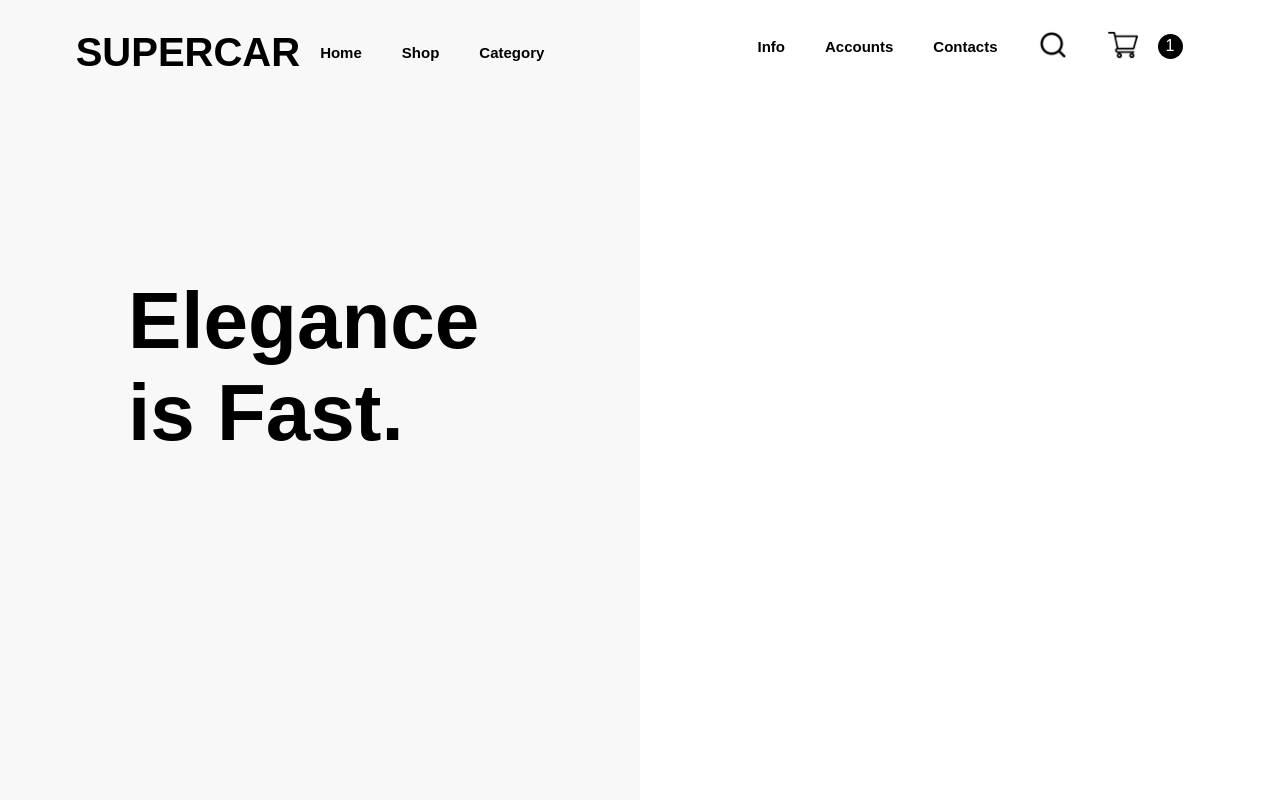
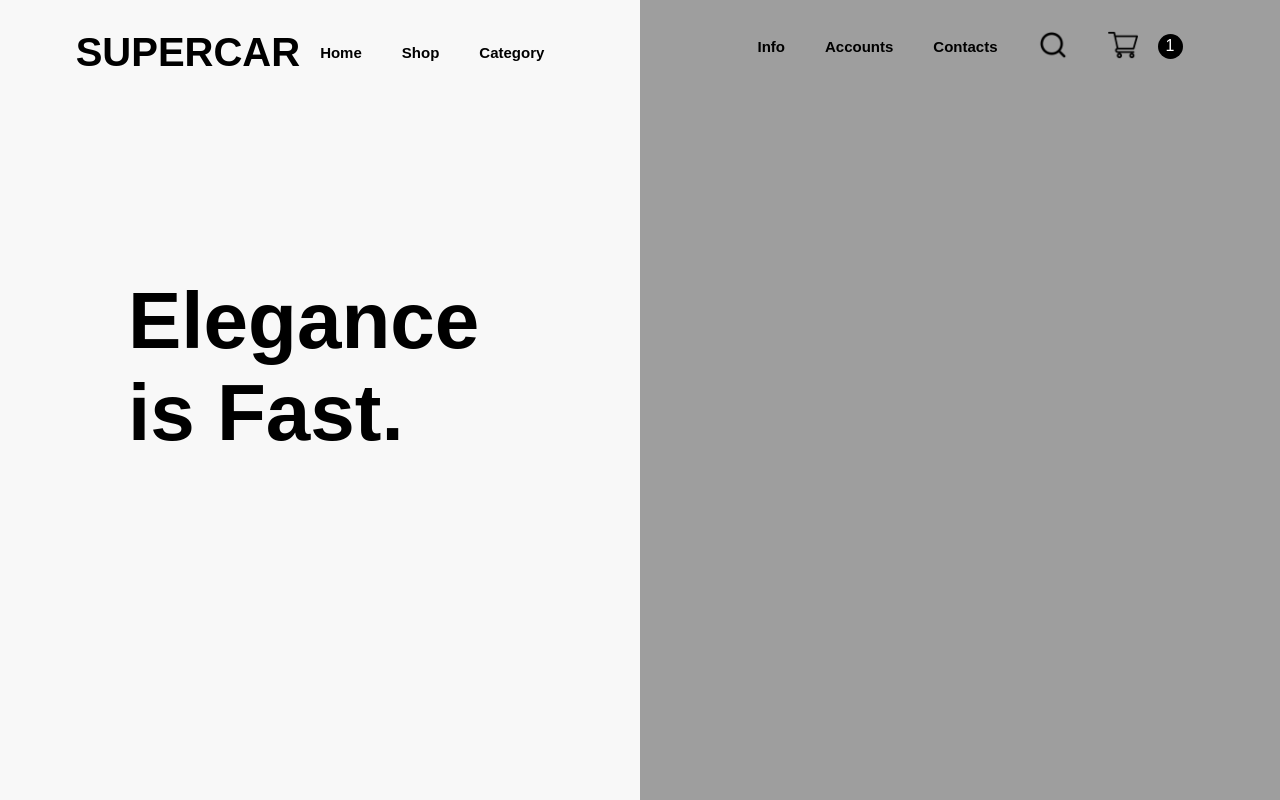
Before and after one commit to paolobaiada/car, a plain HTML site: page index.html in a window 1280 px wide. Drawn offline with Linux system fonts and the light colour scheme; the site is published under a folder, as on GitHub Pages, so addresses that start at the root find nothing.

Commit message:
Update style.css

```diff
--- a/style.css
+++ b/style.css
@@ -36,7 +36,7 @@ grid-template-rows: 100vh;
     margin: 0 20px;
 }
 .right{
-    background-image: url(/mercedes.jpg);
+    background-image: url(mercedes.jpg);
     background-size: cover;
     background-position: center;
 }
```
